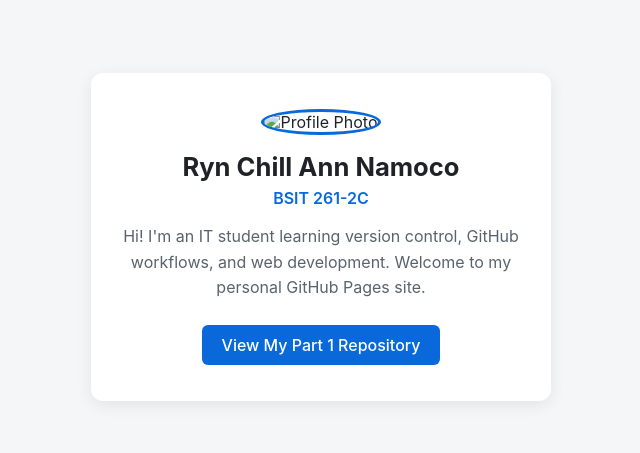
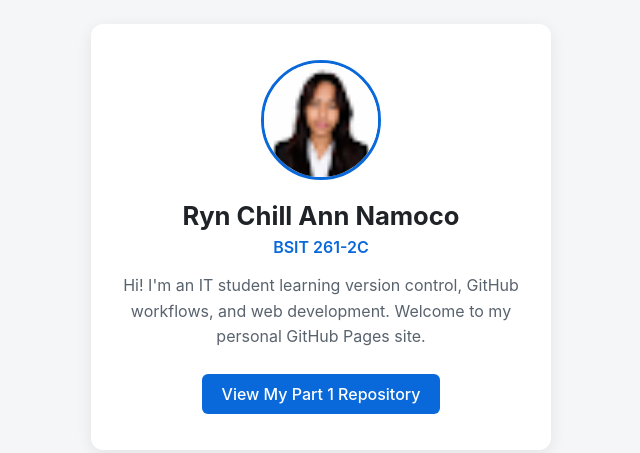
Before and after one commit to ranamocostudent-svg/ranamocostudent-svg.github.io, a plain HTML site: page index.html in a window 1280 px wide. Shown: the part 163-616 px from the top of the page, without its empty margins (319-959 px from the left). Drawn offline with Linux system fonts and the light colour scheme.

Commit message:
Fix Part 1 link and profile image path

```diff
--- a/index.html
+++ b/index.html
@@ -8,14 +8,14 @@
 </head>
 <body>
   <main class="card">
-    <img src="profile.jpg" alt="Profile Photo" class="avatar">
+    <img src="profile.jpg.png" alt="Profile Photo" class="avatar">
     <h1>Ryn Chill Ann Namoco</h1>
     <p class="course">BSIT 261-2C</p>
     <p class="bio">
       Hi! I'm an IT student learning version control, GitHub workflows, and web development.
       Welcome to my personal GitHub Pages site.
     </p>
-    <a href="https://github.com/<ranamocostudent-svg>/github-desktop-practice" target="_blank" class="btn">
+   <a href="https://github.com/ranamocostudent-svg/github-desktop-practice" target="_blank" class="btn">
       View My Part 1 Repository
     </a>
   </main>
```
